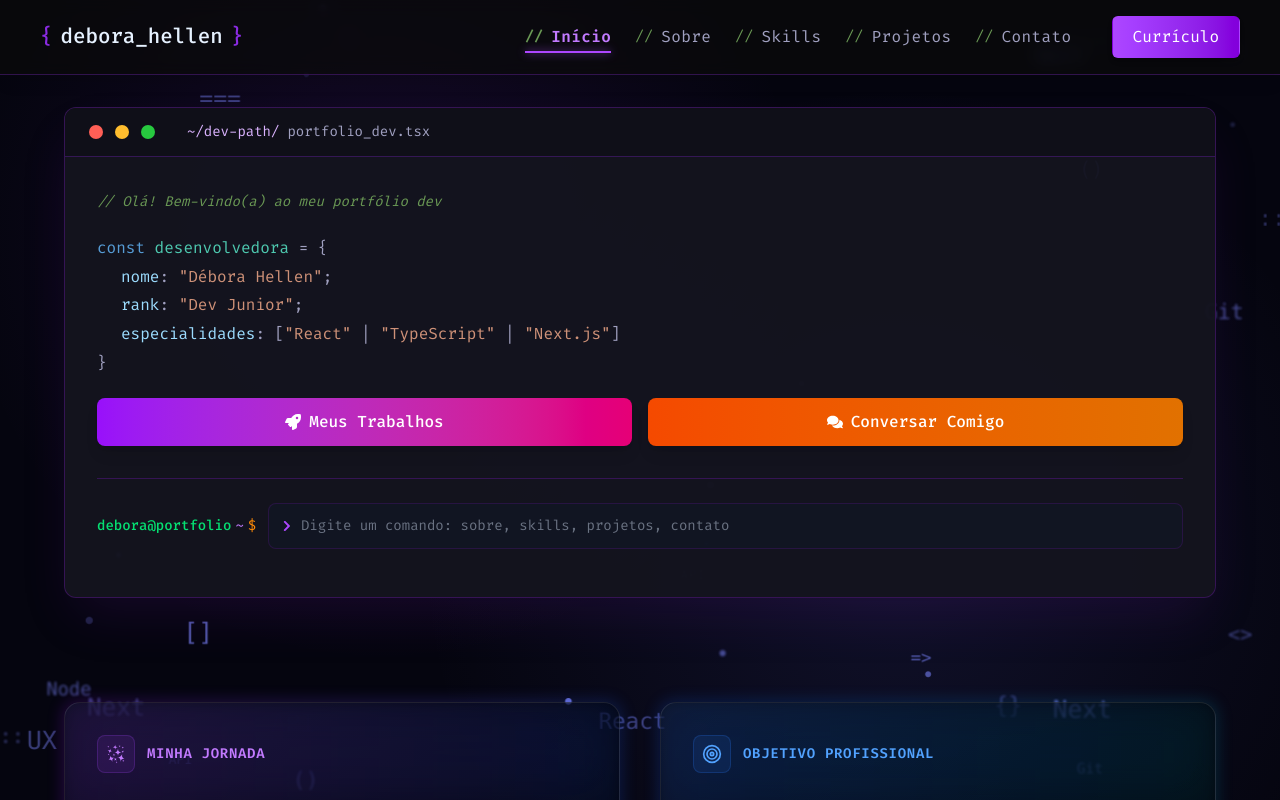
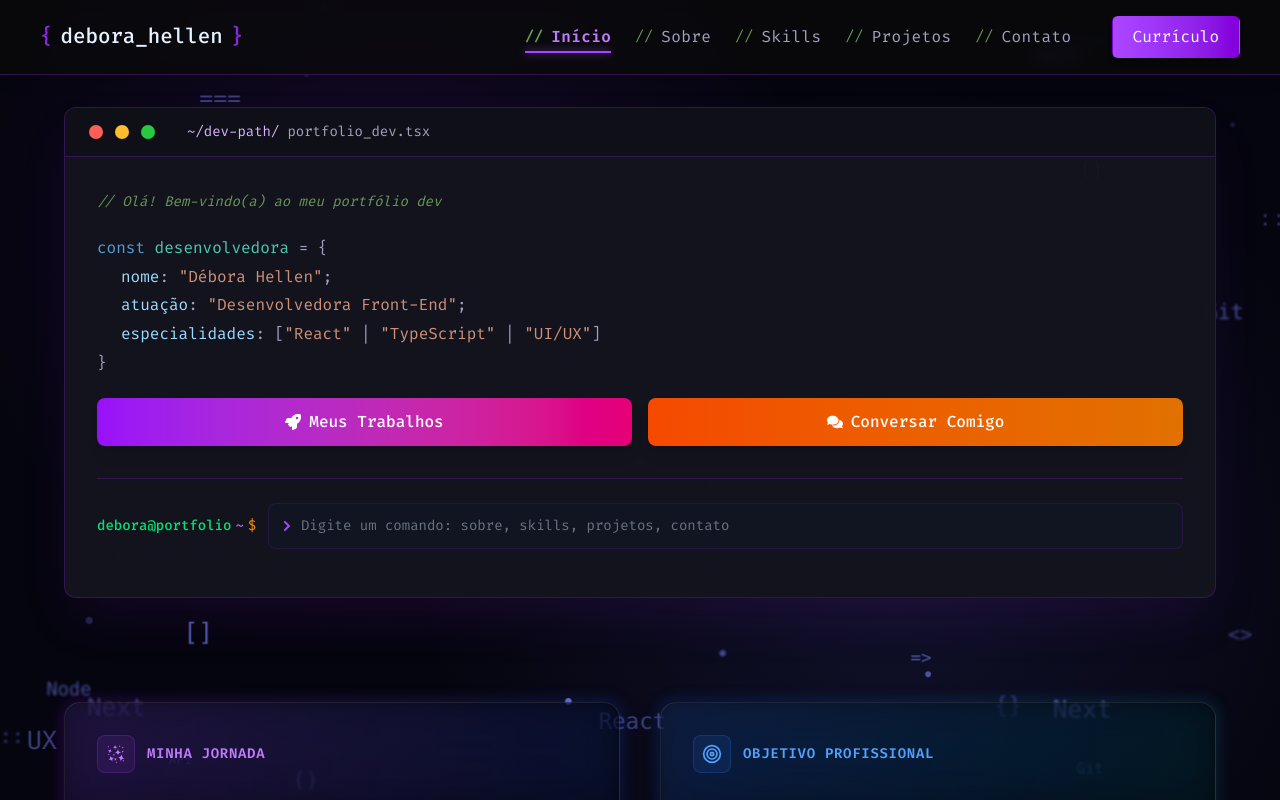
Before and after one commit to debs-veras/landing-page, a React (Vite) app: page / in a window 1280 px wide. Built offline with nearby package versions, Linux system fonts and the light colour scheme.

Commit message:
refactor: correcao projetos

```diff
--- a/src/Layout/components/ProjectsSection/index.tsx
+++ b/src/Layout/components/ProjectsSection/index.tsx
@@ -59,7 +59,6 @@ const PROJECTS: Record<Tab, Project[]> = {
       technologies: ["React/TypeScript", "Tailwind", "Node/Express", "Docker"],
       image: "/projetos/blog-tech.png",
       github: "https://github.com/debs-veras/blogtech-fe",
-      link: "https://blogtech-fe.vercel.app",
     },
     {
       title: "Portfólio ",
--- a/src/Layout/components/Terminal/index.tsx
+++ b/src/Layout/components/Terminal/index.tsx
@@ -145,8 +145,8 @@ export default function Terminal() {
                 animate={{ x: 0, opacity: 1 }}
                 transition={{ delay: 0.9 }}
               >
-                <span className="text-code-property">rank</span>:{" "}
-                <span className="text-code-string">"Dev Junior"</span>;
+                <span className="text-code-property">atuação</span>:{" "}
+                <span className="text-code-string">"Desenvolvedora Front-End"</span>;
               </m.p>
               <m.p
                 className=" leading-[1.8] ml-6"
@@ -157,7 +157,7 @@ export default function Terminal() {
                 <span className="text-code-property">especialidades</span>: [
                 <span className="text-code-string">"React"</span> |{" "}
                 <span className="text-code-string">"TypeScript"</span> |{" "}
-                <span className="text-code-string">"Next.js"</span>]
+                <span className="text-code-string">"UI/UX"</span>]
               </m.p>
               <p className=" leading-[1.8]">{"}"}</p>
             </m.div>
```
